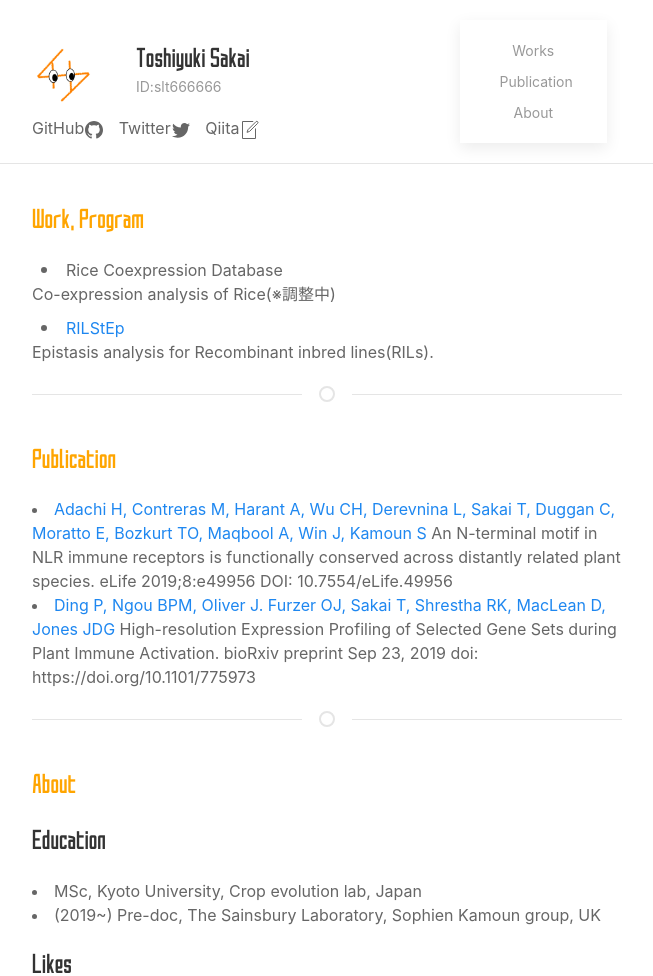
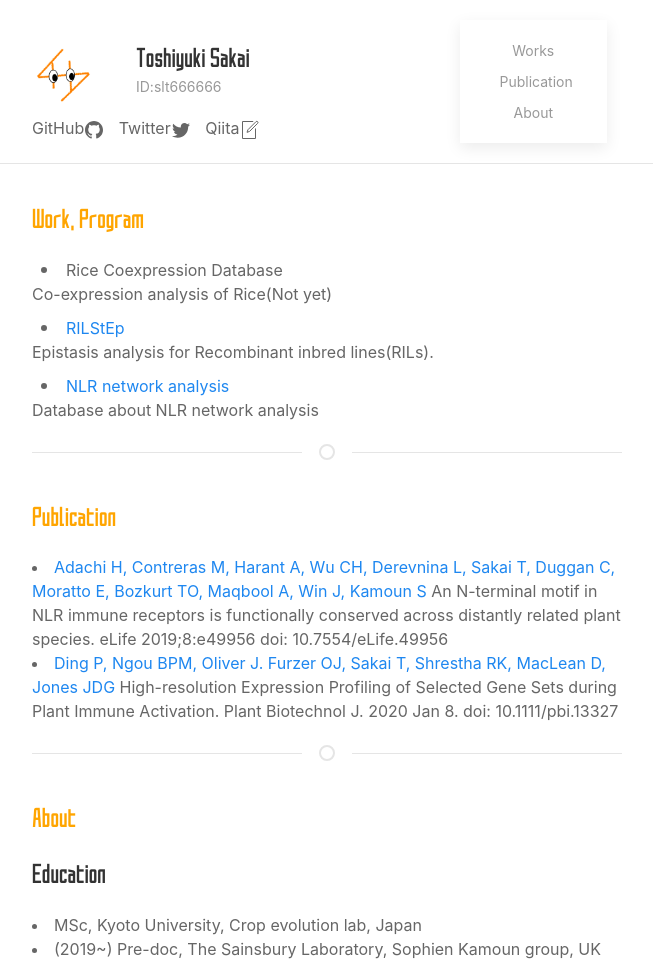
Before and after one commit to slt666666/mysite, a Django app: page / in a window 1280 px wide. Shown: the top 976 px of the page, without its empty margins (313-966 px from the left). Run offline with Django 3.2, Linux system fonts and the light colour scheme.

Commit message:
fix publication

```diff
--- a/main/templates/main/index.html
+++ b/main/templates/main/index.html
@@ -44,17 +44,19 @@
           <h3 id="work" class="body-title">Work, Program</h3>
           <ul class="uk-list uk-list-bullet">
               <li>Rice Coexpression Database</li>
-              Co-expression analysis of Rice(※調整中)
+              Co-expression analysis of Rice(Not yet)
               <li><a href="https://github.com/slt666666/RILStEp">RILStEp</a></li>
               Epistasis analysis for Recombinant inbred lines(RILs).
+              <li><a href="{% url 'NLR_network:index' %}">NLR network analysis</a></li>
+              Database about NLR network analysis
           </ul>
           <hr class="uk-divider-icon">
           <h3 id="publish" class="body-title">Publication</h3>
           <article class="uk-article">
               <li><a href="https://elifesciences.org/articles/49956">Adachi H, Contreras M, Harant A, Wu CH, Derevnina L, Sakai T, Duggan C, Moratto E, Bozkurt TO, Maqbool A, Win J, Kamoun S</a>
-                An N-terminal motif in NLR immune receptors is functionally conserved across distantly related plant species. eLife 2019;8:e49956 DOI: 10.7554/eLife.49956</li>
-              <li><a href="https://www.biorxiv.org/content/10.1101/775973v1">Ding P, Ngou BPM, Oliver J. Furzer OJ, Sakai T, Shrestha RK, MacLean D, Jones JDG</a>
-              High-resolution Expression Profiling of Selected Gene Sets during Plant Immune Activation. bioRxiv preprint Sep 23, 2019 doi: https://doi.org/10.1101/775973</li>
+                An N-terminal motif in NLR immune receptors is functionally conserved across distantly related plant species. eLife 2019;8:e49956 doi: 10.7554/eLife.49956</li>
+              <li><a href="https://onlinelibrary.wiley.com/doi/abs/10.1111/pbi.13327">Ding P, Ngou BPM, Oliver J. Furzer OJ, Sakai T, Shrestha RK, MacLean D, Jones JDG</a>
+              High-resolution Expression Profiling of Selected Gene Sets during Plant Immune Activation. Plant Biotechnol J. 2020 Jan 8. doi: 10.1111/pbi.13327</li>
           </article>
           <hr class="uk-divider-icon">
           <h3 id="about" class="body-title">About</h3>
```
